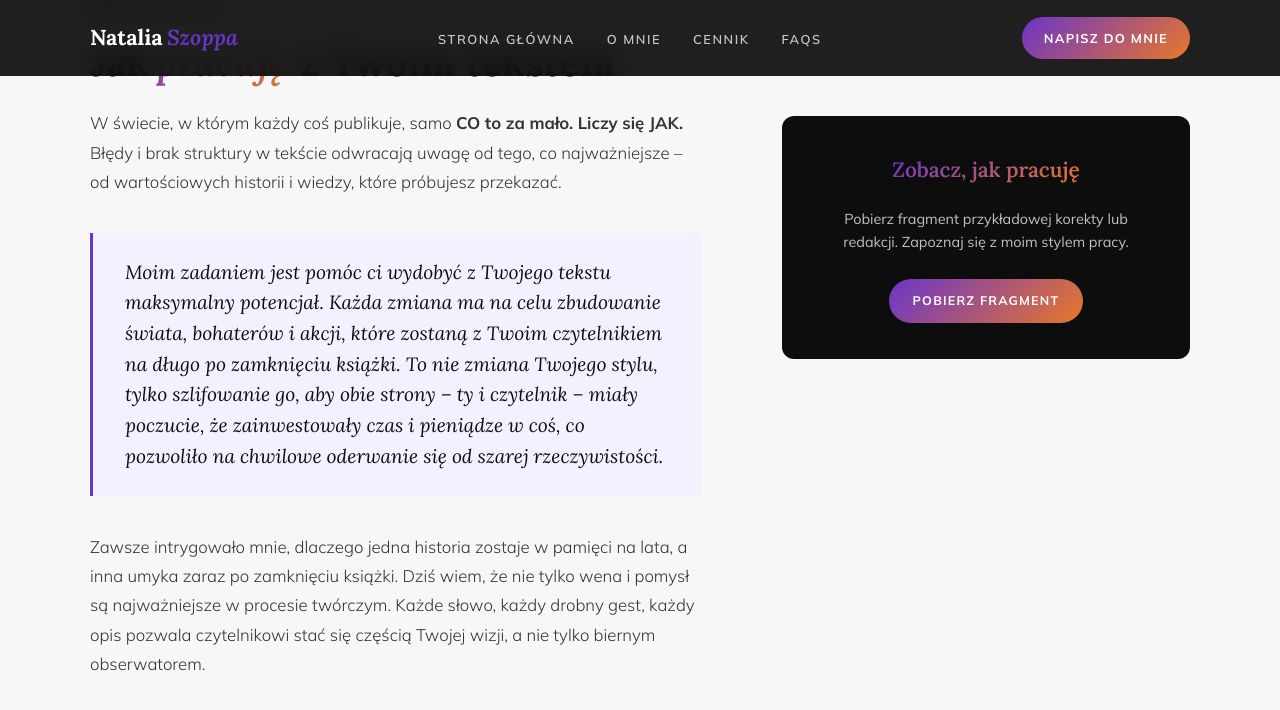
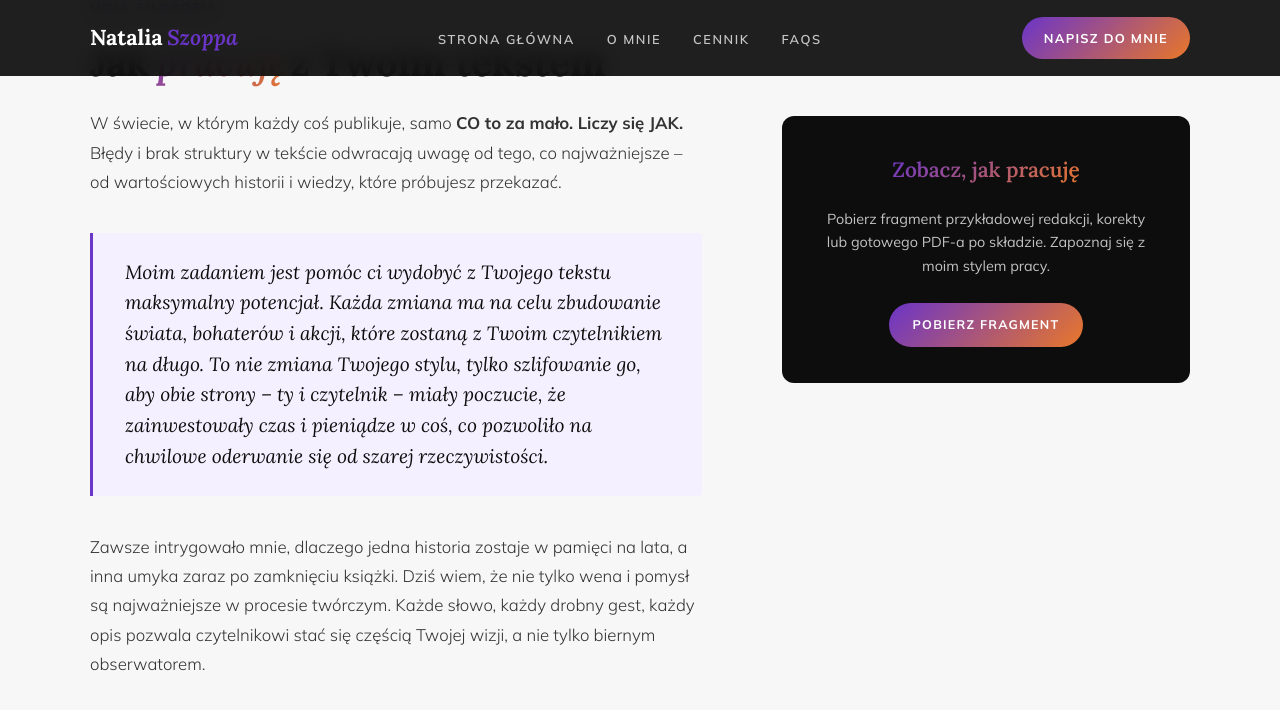
Before and after one commit to Bonnie00726/nataliaszoppa, a Jekyll site: the page built from index.html, in a window 1280 px wide and 900 px high, scrolled down 5259 px. Shown: the top 710 px of the window. Built offline with Jekyll 4.4.1, drawn with Linux system fonts in a browser that asks for light colours.

Commit message:
Update index.html

```diff
--- a/index.html
+++ b/index.html
@@ -399,10 +399,10 @@ title: Redakcja, korekta, skład
         <div class="mission-wrap">
             <div class="mission-text reveal">
                 <div class="eyebrow">Moja filozofia</div>
-                <h2 class="section-h2">Jak<em>pracuję</em> z Twoim tekstem</h2>
+                <h2 class="section-h2">Jak<em>pracuję</em>z Twoim tekstem</h2>
                 <p>W świecie, w którym każdy coś publikuje, samo <b>CO to za mało. Liczy się JAK.</b> Błędy i brak struktury w tekście odwracają uwagę od tego, co najważniejsze – od wartościowych historii i wiedzy, które próbujesz przekazać.</p>
                 <div class="blockquote">
-                    <p>Moim zadaniem jest pomóc ci wydobyć z Twojego tekstu maksymalny potencjał. Każda zmiana ma na celu zbudowanie świata, bohaterów i akcji, które zostaną z Twoim czytelnikiem na długo po zamknięciu książki. To nie zmiana Twojego stylu, tylko szlifowanie go, aby obie strony – ty i czytelnik – miały poczucie, że zainwestowały czas i pieniądze w coś, co pozwoliło na chwilowe oderwanie się od szarej rzeczywistości.
+                    <p>Moim zadaniem jest pomóc ci wydobyć z Twojego tekstu maksymalny potencjał. Każda zmiana ma na celu zbudowanie świata, bohaterów i akcji, które zostaną z Twoim czytelnikiem na długo. To nie zmiana Twojego stylu, tylko szlifowanie go, aby obie strony – ty i czytelnik – miały poczucie, że zainwestowały czas i pieniądze w coś, co pozwoliło na chwilowe oderwanie się od szarej rzeczywistości.
 
 
                     </p>
@@ -413,7 +413,7 @@ title: Redakcja, korekta, skład
             <div class="mission-aside reveal delay-2">
                 <div class="mission-aside-card">
                     <h4>Zobacz, jak pracuję</h4>
-                    <p>Pobierz fragment przykładowej korekty lub redakcji. Zapoznaj się z moim stylem pracy.</p>
+                    <p>Pobierz fragment przykładowej redakcji, korekty lub gotowego PDF-a po składzie. Zapoznaj się z moim stylem pracy.</p>
                     <a href="{{ site.baseurl }}/kontakt.html" class="btn-primary">Pobierz fragment</a>
                 </div>
             </div>
```
